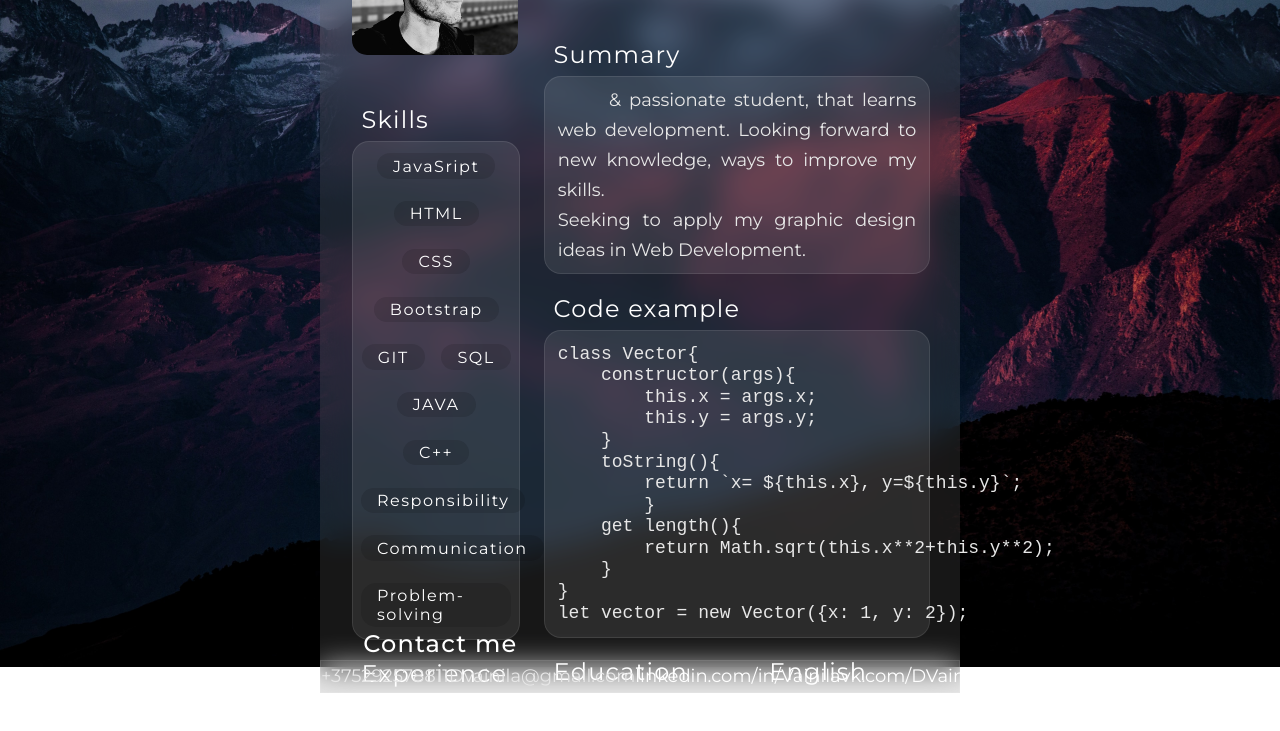
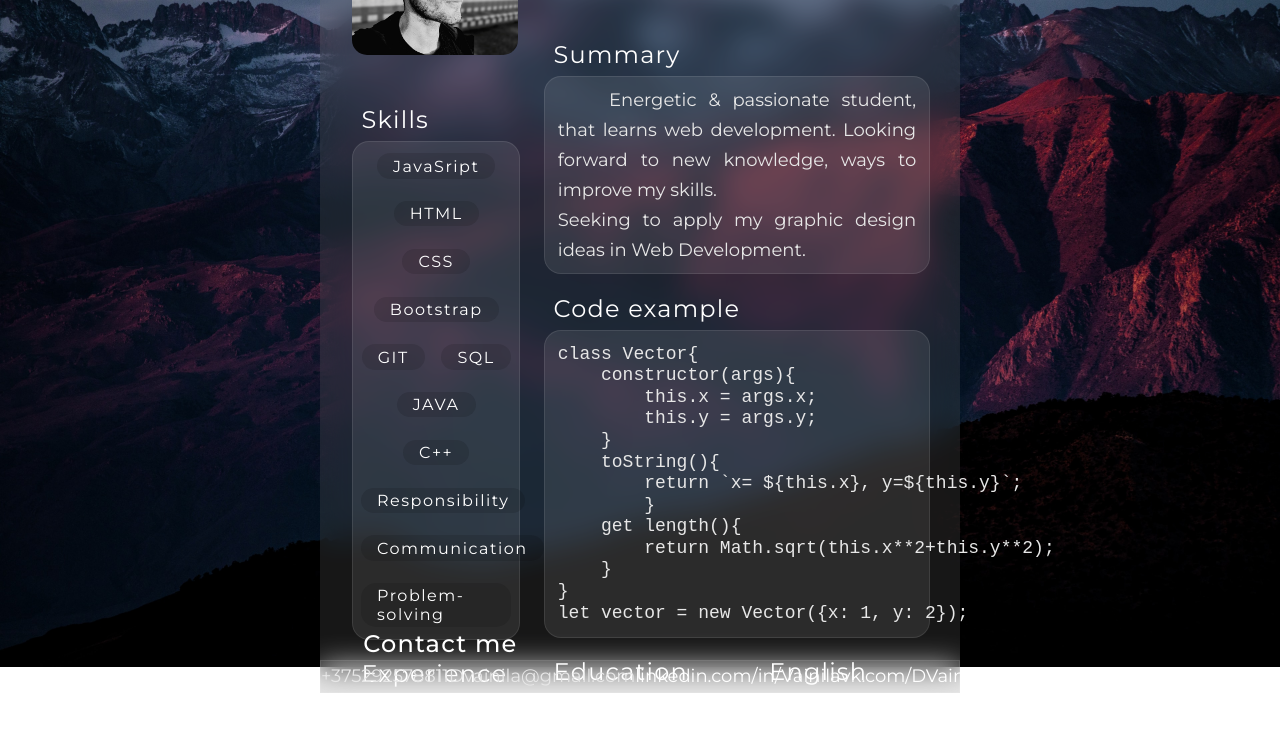
Before and after one commit to Vainila/rsschool-cv, a plain HTML site: page index.html in a window 1280 px wide. Shown: the part 107-838 px from the top of the page. Drawn offline with Linux system fonts and the light colour scheme.

Commit message:
fix: html text

```diff
--- a/index.html
+++ b/index.html
@@ -52,7 +52,7 @@
             <div class="right-panel">
                 <article class = "summary">
                     <h2>Summary</h2>
-                    <p><span style="padding-left: 4vw;"></span> & passionate student, that learns web development.
+                    <p><span style="padding-left: 4vw;"></span>Energetic & passionate student, that learns web development.
                     Looking forward to new knowledge, ways to improve my skills. <br>
                     Seeking to apply my graphic design ideas in Web Development.</p>
                 </article>
```
